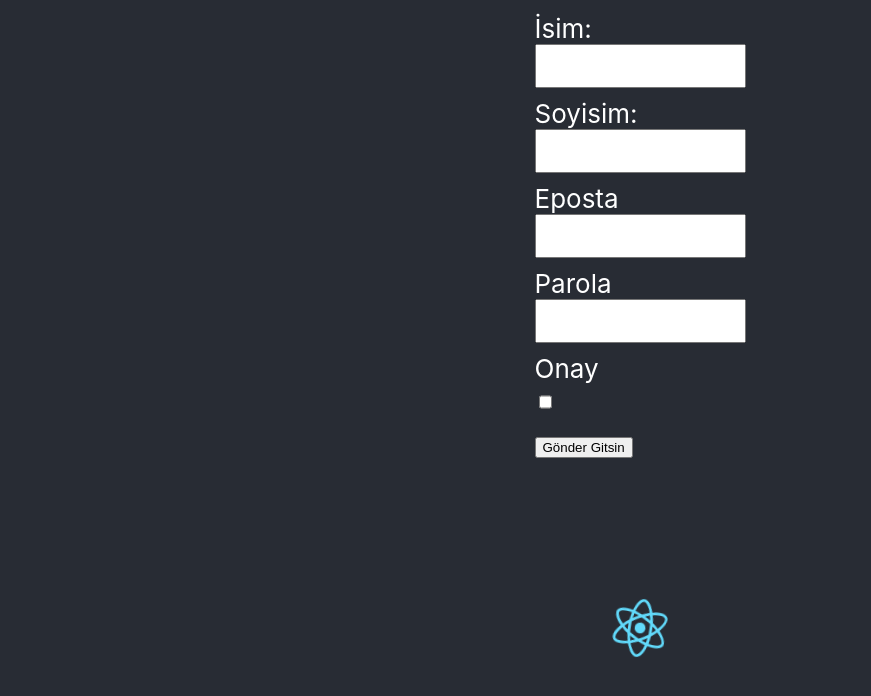
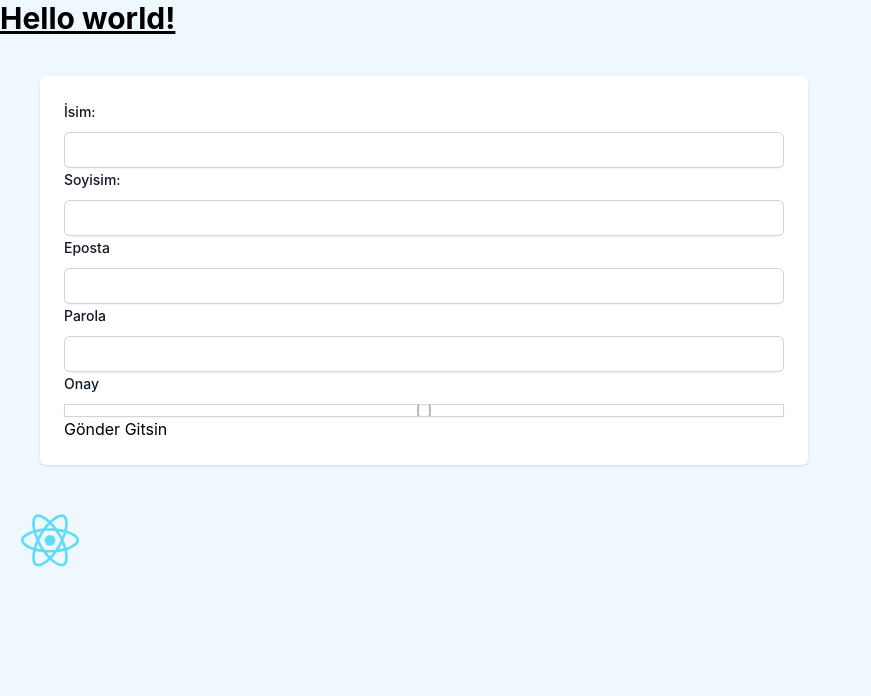
Before and after one commit to gokhanozdemir/kullanici-katilim, a React (Create React App) app: page / in a window 1280 px wide. Shown: the top 696 px of the page, without its empty margins (0-871 px from the left). Built offline with nearby package versions, Linux system fonts and the light colour scheme.

Commit message:
install tailwind TODO left

```diff
--- a/package.json
+++ b/package.json
@@ -36,5 +36,8 @@
       "last 1 firefox version",
       "last 1 safari version"
     ]
+  },
+  "devDependencies": {
+    "tailwindcss": "^3.2.7"
   }
 }
--- a/src/App.js
+++ b/src/App.js
@@ -1,11 +1,12 @@
 import logo from "./logo.svg";
 import Form from "./components/Form";
-import "./App.css";
+// import "./App.css";
 
 function App() {
   return (
     <div className="App">
       <header className="App-header">
+        <h1 className="text-3xl font-bold underline">Hello world!</h1>
         <Form />
         <img src={logo} className="App-logo" width="100px" alt="logo" />
       </header>
--- a/src/components/Form.js
+++ b/src/components/Form.js
@@ -91,10 +91,22 @@ function Form() {
   };
 
   return (
-    <form onSubmit={(e) => handleSubmit(e)}>
-      <div className="input-row">
-        <label htmlFor="fname">İsim:</label>
+    <form
+      className="overflow-hidden shadow sm:rounded-md w-3/5 m-10"
+      onSubmit={(e) => handleSubmit(e)}
+    >
+      <div className="overflow-hidden shadow sm:rounded-md">
+        <div className="bg-white px-4 py-5 sm:p-6">
+          <div className="grid grid-cols-6 gap-6"></div>
+          <div className="col-span-6 sm:col-span-3">
+            <label
+              className="block text-sm font-medium leading-6 text-gray-900"
+              htmlFor="fname"
+            >
+              İsim:
+            </label>
             <input
+              className="mt-2 block w-full rounded-md border-0 py-1.5 text-gray-900 shadow-sm ring-1 ring-inset ring-gray-300 placeholder:text-gray-400 focus:ring-2 focus:ring-inset focus:ring-indigo-600 sm:text-sm sm:leading-6"
               type="text"
               onChange={(e) => formOnChange(e)}
               id="fname"
@@ -105,9 +117,15 @@ function Form() {
               <div className="error">Hata: {formError["fname"]}</div>
             )}
           </div>
-      <div className="input-row">
-        <label htmlFor="flname">Soyisim:</label>
+          <div className="col-span-6 sm:col-span-3">
+            <label
+              className="block text-sm font-medium leading-6 text-gray-900"
+              htmlFor="flname"
+            >
+              Soyisim:
+            </label>
             <input
+              className="mt-2 block w-full rounded-md border-0 py-1.5 text-gray-900 shadow-sm ring-1 ring-inset ring-gray-300 placeholder:text-gray-400 focus:ring-2 focus:ring-inset focus:ring-indigo-600 sm:text-sm sm:leading-6"
               type="text"
               onChange={(e) => formOnChange(e)}
               id="flname"
@@ -118,9 +136,15 @@ function Form() {
               <div className="error">Hata: {formError.flname}</div>
             )}
           </div>
-      <div className="input-row">
-        <label htmlFor="femail">Eposta</label>
+          <div className="col-span-6 sm:col-span-3">
+            <label
+              className="block text-sm font-medium leading-6 text-gray-900"
+              htmlFor="femail"
+            >
+              Eposta
+            </label>
             <input
+              className="mt-2 block w-full rounded-md border-0 py-1.5 text-gray-900 shadow-sm ring-1 ring-inset ring-gray-300 placeholder:text-gray-400 focus:ring-2 focus:ring-inset focus:ring-indigo-600 sm:text-sm sm:leading-6"
               type="text"
               onChange={(e) => formOnChange(e)}
               id="femail"
@@ -131,9 +155,15 @@ function Form() {
               <div className="error">Hata: {formError.femail} </div>
             )}
           </div>
-      <div className="input-row">
-        <label htmlFor="fpass">Parola</label>
+          <div className="col-span-6 sm:col-span-3">
+            <label
+              className="block text-sm font-medium leading-6 text-gray-900"
+              htmlFor="fpass"
+            >
+              Parola
+            </label>
             <input
+              className="mt-2 block w-full rounded-md border-0 py-1.5 text-gray-900 shadow-sm ring-1 ring-inset ring-gray-300 placeholder:text-gray-400 focus:ring-2 focus:ring-inset focus:ring-indigo-600 sm:text-sm sm:leading-6"
               type="password"
               onChange={(e) => formOnChange(e)}
               id="fpass"
@@ -144,9 +174,15 @@ function Form() {
               <div className="error">Hata: {formError.fpass}</div>
             )}
           </div>
-      <div className="input-row">
-        <label htmlFor="fterms">Onay</label>
+          <div className="col-span-6 sm:col-span-3">
+            <label
+              className="block text-sm font-medium leading-6 text-gray-900"
+              htmlFor="fterms"
+            >
+              Onay
+            </label>
             <input
+              className="mt-2 block w-full rounded-md border-0 py-1.5 text-gray-900 shadow-sm ring-1 ring-inset ring-gray-300 placeholder:text-gray-400 focus:ring-2 focus:ring-inset focus:ring-indigo-600 sm:text-sm sm:leading-6"
               type="checkbox"
               onChange={(e) => formOnChange(e)}
               id="fterms"
@@ -158,10 +194,12 @@ function Form() {
               <div className="error">Hata: {formError.fterms}</div>
             )}
           </div>
-      <div className="input-row">
+          <div className="col-span-6 sm:col-span-3">
             <button type="submit" value="Submit">
               Gönder Gitsin
             </button>
+          </div>
+        </div>
       </div>
     </form>
   );
--- a/src/index.css
+++ b/src/index.css
@@ -1,13 +1,18 @@
+@tailwind base;
+@tailwind components;
+@tailwind utilities;
+
 body {
   margin: 0;
-  font-family: -apple-system, BlinkMacSystemFont, 'Segoe UI', 'Roboto', 'Oxygen',
-    'Ubuntu', 'Cantarell', 'Fira Sans', 'Droid Sans', 'Helvetica Neue',
+  font-family: -apple-system, BlinkMacSystemFont, "Segoe UI", "Roboto", "Oxygen",
+    "Ubuntu", "Cantarell", "Fira Sans", "Droid Sans", "Helvetica Neue",
     sans-serif;
   -webkit-font-smoothing: antialiased;
   -moz-osx-font-smoothing: grayscale;
+  background-color: aliceblue;
 }
 
 code {
-  font-family: source-code-pro, Menlo, Monaco, Consolas, 'Courier New',
+  font-family: source-code-pro, Menlo, Monaco, Consolas, "Courier New",
     monospace;
 }
--- /dev/null
+++ b/tailwind.config.js
@@ -0,0 +1,8 @@
+/** @type {import('tailwindcss').Config} */
+module.exports = {
+  content: ["./src/**/*.{js,jsx,ts,tsx}"],
+  theme: {
+    extend: {},
+  },
+  plugins: [],
+};
```
Also changed, not shown: 1 other file (tests, documents, lock files or other folders). Lines whose indentation alone changed are shown as unchanged.
